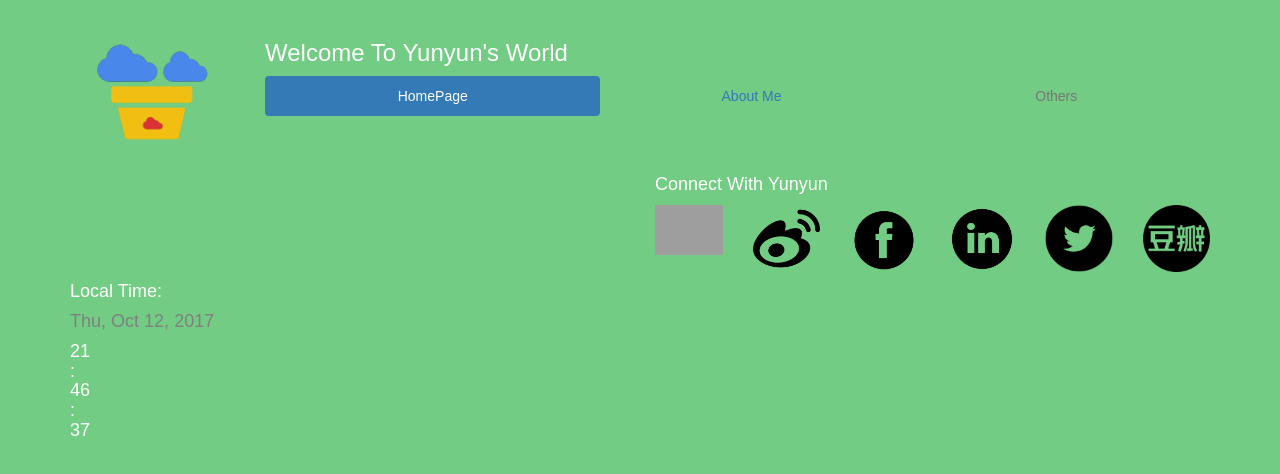
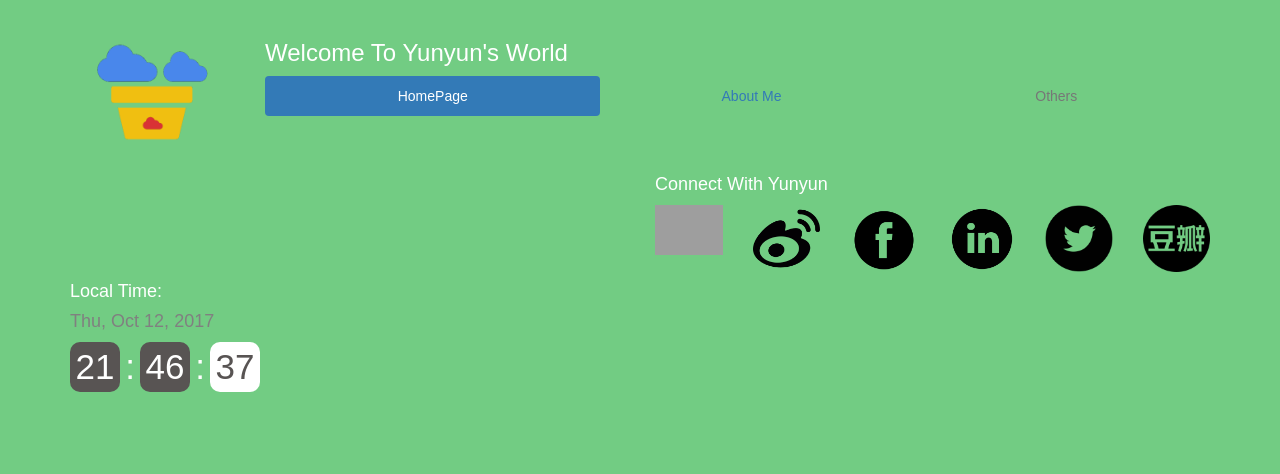
Before and after one commit to claudiayunyun/myWebsite_React, a React (Create React App) app: page / in a window 1280 px wide. Shown: the top 474 px of the page. Built offline with nearby package versions, Linux system fonts and the light colour scheme; grey boxes are pictures that could not be loaded.

Commit message:
clock css finished

```diff
--- a/src/CSS/clock.css
+++ b/src/CSS/clock.css
@@ -1,3 +1,33 @@
 .dateString{
 	color:gray;
 }
+
+.hourString {
+	width: 50px;
+	height: 50px;
+	color: white;
+	background-color:#585453 ;
+	font-size: 250%;
+	display:inline-block;
+	text-align: center;
+	border-radius:10px;
+}
+
+.secondString {
+	width: 50px;
+	height: 50px;
+	color: #585453; /*clock gray*/
+	background-color:white ;
+	font-size: 250%;
+	display:inline-block;
+	text-align: center;
+	border-radius:10px;
+}
+
+.dotString {
+	width: 20px;
+	height:50px;
+	font-size: 250%;
+	display:inline-block;
+	text-align: center;
+}
--- a/src/Homepage/Clock.js
+++ b/src/Homepage/Clock.js
@@ -30,13 +30,11 @@ class Clock extends Component {
 			<div>
 				<h4>Local Time:</h4>
 				<h4 className = 'dateString'> {dayArray[this.state.time.getDay()]}, {monthArray[this.state.time.getMonth()]} {this.state.time.getDate()}, {this.state.time.getFullYear()}</h4>
-				<h4>
-					<div>{hourArray[this.state.time.getHours()]}</div>
-					 :
-					<div>{minuteArray[this.state.time.getMinutes()]} </div>
-					 :
-					<div>{minuteArray[this.state.time.getSeconds()]} </div>
-				</h4>
+				<div className = 'hourString'>{hourArray[this.state.time.getHours()]}</div>
+				<div className = 'dotString'>:</div>
+				<div className = 'hourString'>{minuteArray[this.state.time.getMinutes()]} </div>
+				<div className = 'dotString'>:</div>
+				<div className = 'secondString'>{minuteArray[this.state.time.getSeconds()]} </div>
 			</div>
 		)
 	}
```
